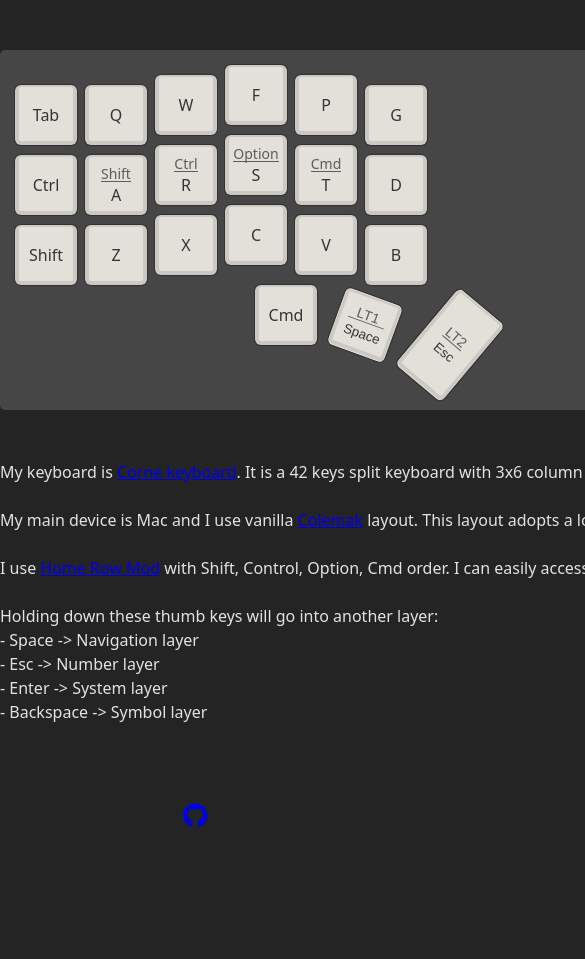
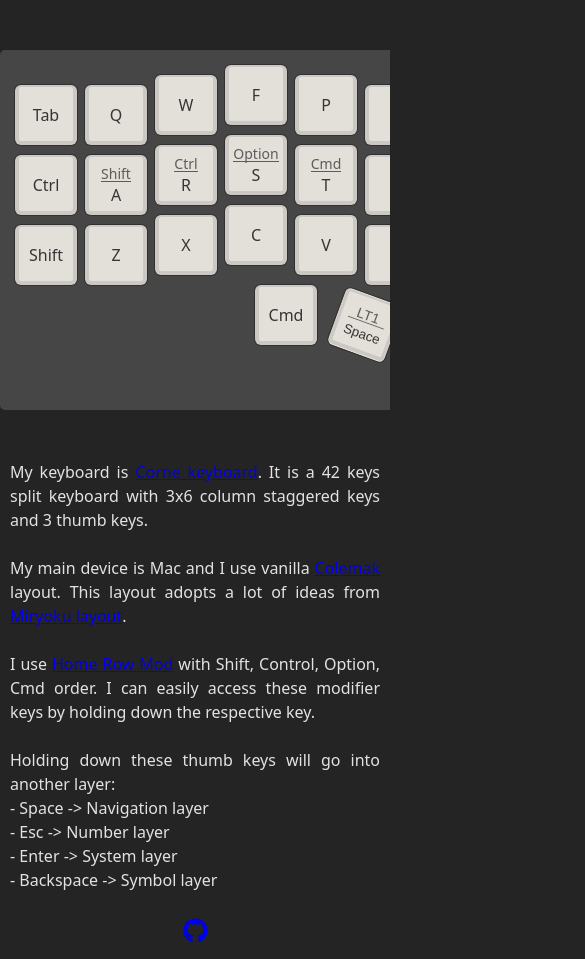
Before and after one commit to sfchong/keyboard-web, a Svelte app: page / in a window 390 px wide. Shown: the top 959 px of the page, 585 px wide, since content can reach past the window. Before the commit the page ends 844 px from the top, so only its background shows below. Built offline with nearby package versions, Linux system fonts and the light colour scheme.

Commit message:
improve responsive layout

```diff
--- a/src/App.svelte
+++ b/src/App.svelte
@@ -73,7 +73,8 @@
 </script>
 
 <main>
-  <div class="container">
+  <div class="container-keyboard-wrapper">
+    <div class="container-keyboard">
       <div class="key" style="left: 10px; top: 30px;">{currentKeys[0]}</div>
       <div class="key" style="left: 80px; top: 30px">{currentKeys[1]}</div>
       <div class="key" style="left: 150px; top: 20px;">{currentKeys[2]}</div>
@@ -256,9 +257,9 @@
         {currentKeys[41]}
       </div>
     </div>
+  </div>
 
   <Description />
-
 </main>
 
 <Footer />
--- a/src/Description.svelte
+++ b/src/Description.svelte
@@ -17,9 +17,10 @@
 
 <style>
   .container-desc {
-    width: 1100px;
+    max-width: 1100px;
     text-align: justify;
     margin: 50px auto 0 auto;
+    padding: 0 10px;
   }
 
   p {
--- a/src/app.css
+++ b/src/app.css
@@ -30,8 +30,13 @@
   flex: 1;
 }
 
-.container {
-  margin: 50px auto;
+.container-keyboard-wrapper {
+  overflow: auto;
+  margin-top: 50px;
+}
+
+.container-keyboard {
+  margin: auto;
   width: 1100px;
   height: 330px;
   text-align: center;
```
Lines whose indentation alone changed are shown as unchanged.
